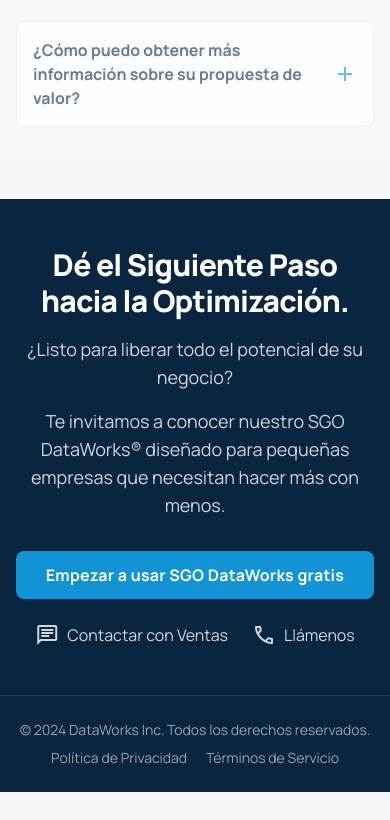
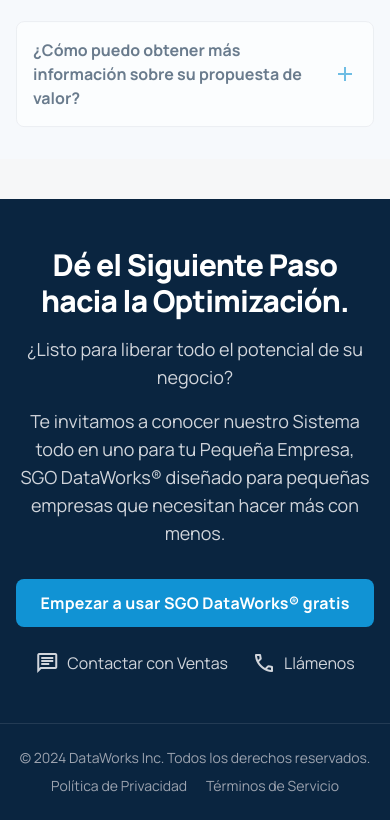
Before and after one commit to DataWorks-Solutions/DataWorks-Solutions.github.io, a plain HTML site: page index.html in a window 390 px wide. Shown: the part 3655-4475 px from the top of the page. Before the commit the page ends 4447 px from the top, so only its background shows below. Drawn offline with nearby package versions, Linux system fonts and the light colour scheme.

Commit message:
Add files via upload

```diff
--- a/index.html
+++ b/index.html
@@ -2,6 +2,7 @@
 <html class="light" lang="es"><head>
 <meta charset="utf-8"/>
 <meta content="width=device-width, initial-scale=1.0" name="viewport"/>
+<link rel="icon" type="image/png" href="./Logo.jpg">
 <title>DataWorks - Optimice su Negocio</title>
 <script src="https://cdn.tailwindcss.com?plugins=forms,container-queries"></script>
 <link href="https://fonts.googleapis.com/css2?family=Manrope:wght@400;700;800&amp;display=swap" rel="stylesheet"/>
@@ -94,6 +95,7 @@
 <div class="flex items-center gap-4">
 <!--<a class="hidden sm:block text-dw-dark-blue dark:text-white text-sm font-bold" href="#">Iniciar Sesión</a>-->
 <a class="hidden sm:block text-white text-sm font-bold bg-dw-dark-blue px-4 py-2 rounded-lg" href="#">Solicitar Presupuesto</a>
+<a class="hidden sm:block text-white bg-primary dark:bg-dw-teal dark:text-dw-dark-blue text-sm font-bold px-4 py-2 rounded-lg" href="sistema.html">SGO DataWorks®</a>
 <button class="text-dw-dark-blue dark:text-white">
 <span class="material-symbols-outlined text-3xl">menu</span>
 </button>
@@ -451,9 +453,9 @@
 <div class="px-4 py-12 text-center">
 <h2 class="text-3xl font-extrabold tracking-tight">Dé el Siguiente Paso hacia la Optimización.</h2>
 <p class="mt-4 text-lg text-gray-300">¿Listo para liberar todo el potencial de su negocio?</p>
-<p class="mt-4 text-lg text-gray-300">Te invitamos a conocer nuestro SGO DataWorks® diseñado para pequeñas empresas que necesitan hacer más con menos.</p>
+<p class="mt-4 text-lg text-gray-300">Te invitamos a conocer nuestro Sistema todo en uno para tu Pequeña Empresa, SGO DataWorks® diseñado para pequeñas empresas que necesitan hacer más con menos.</p>
 <a href="./sistema.html" class="mt-8 flex w-full max-w-sm mx-auto min-w-[84px] cursor-pointer items-center justify-center overflow-hidden rounded-lg h-12 px-5 bg-primary text-white text-base font-bold leading-normal tracking-[0.015em] transition-transform duration-200 hover:scale-105 active:scale-95">
-                    Empezar a usar SGO DataWorks gratis
+                    Empezar a usar SGO DataWorks® gratis
 </a>
 <div class="mt-6 flex justify-center gap-6">
 <a class="flex items-center gap-2 text-gray-300 hover:text-white" href="#">
```
Also changed, not shown: sistema.html (+1 -0 lines), Logo.jpg (added).
